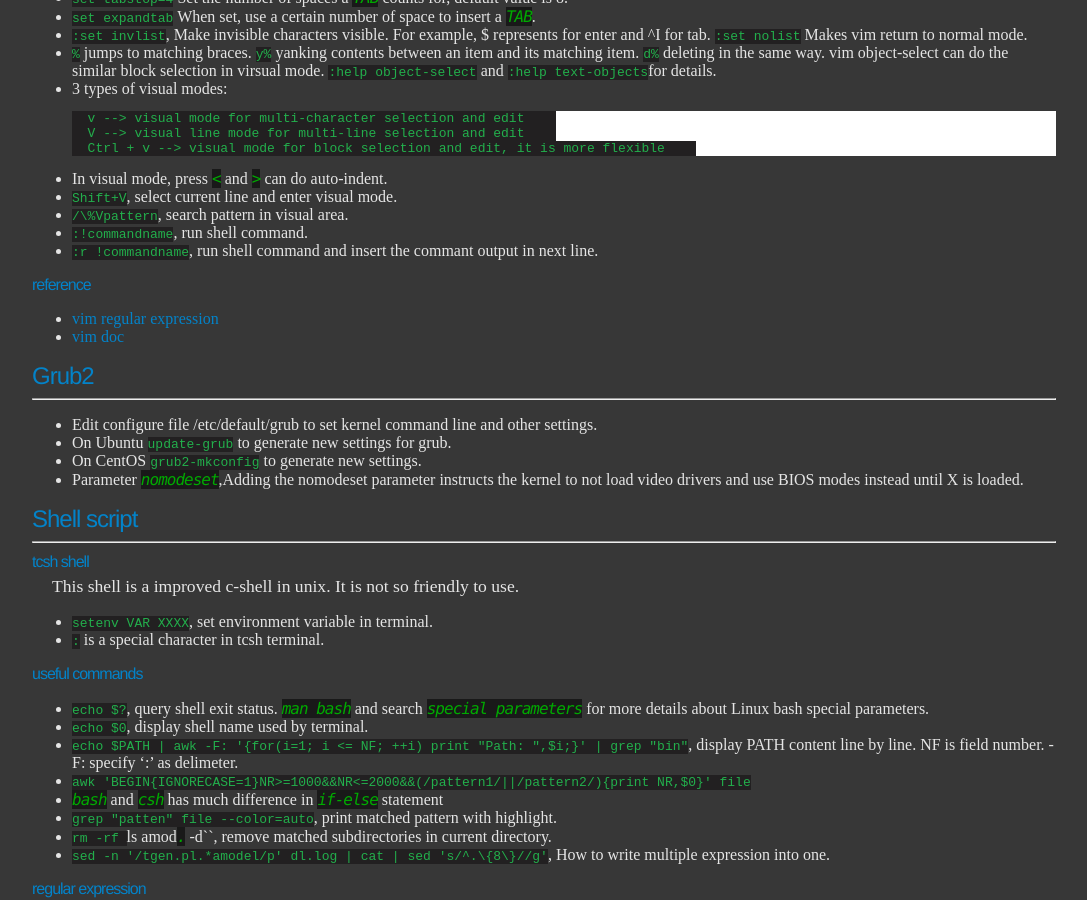
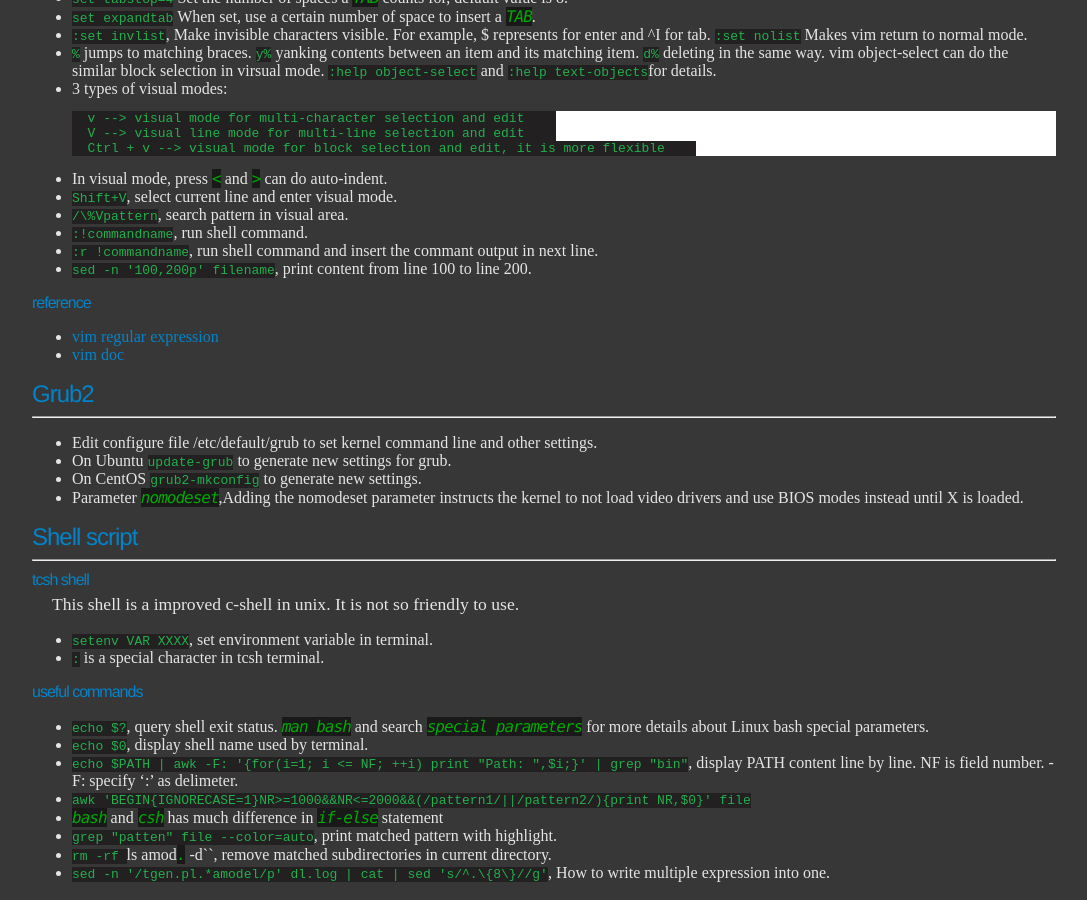
Before and after one commit to ychding11/ychding11.github.io, a Jekyll site: the page built from _posts/2015-03-16-Useful-Linux-Command.md, in a window 1280 px wide and 900 px high, scrolled down 1628 px. Shown: the whole window, without its empty margins (96-1183 px from the left). Built offline with Jekyll 4.4.1, drawn with Linux system fonts in a browser that asks for light colours.

Commit message:
add sed command related.

```diff
--- a/_posts/2015-03-16-Useful-Linux-Command.md
+++ b/_posts/2015-03-16-Useful-Linux-Command.md
@@ -91,6 +91,7 @@ This post summaries the commom usefull commands on Linux Platform.
 - `/\%Vpattern`, search pattern in visual area.
 - `:!commandname`, run shell command.
 - `:r !commandname`, run shell command and insert the commant output in next line.
+- `sed -n '100,200p' filename`, print content from line 100 to line 200.
 
 ### reference
 - [vim regular expression](http://www.cnblogs.com/PegasusWang/p/3153300.html)
```
